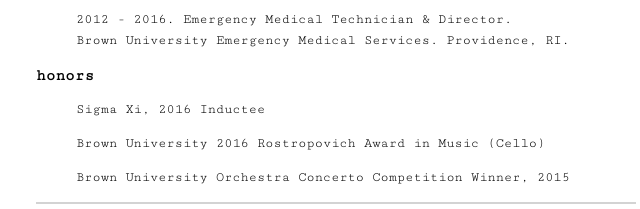
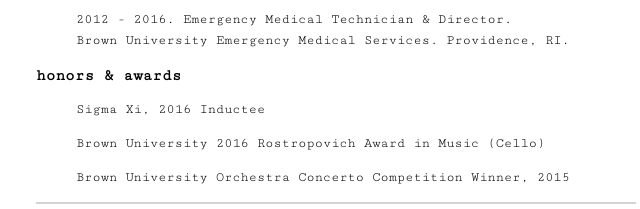
Before and after one commit to stsutsui/stsutsui.github.io, a plain HTML site: page vita/index.html in a window 1280 px wide. Shown: the part 477-686 px from the top of the page, 304-944 px from the left. Drawn offline with Linux system fonts and the light colour scheme.

Commit message:
updated headers

```diff
--- a/vita/index.html
+++ b/vita/index.html
@@ -44,7 +44,7 @@
 
       <p>2012 - 2016. Emergency Medical Technician & Director. <br />Brown University Emergency Medical Services. Providence, RI.</p>
 
-      <h3>Honors</h3>
+      <h3>Honors & Awards</h3>
 
       <p>Sigma Xi, 2016 Inductee</p>
       <p>Brown University 2016 Rostropovich Award in Music (Cello)</p>
```
Also changed, not shown: images/carousel1.jpg, images/carousel2.jpg, images/carousel3.jpg, 3 other files.
